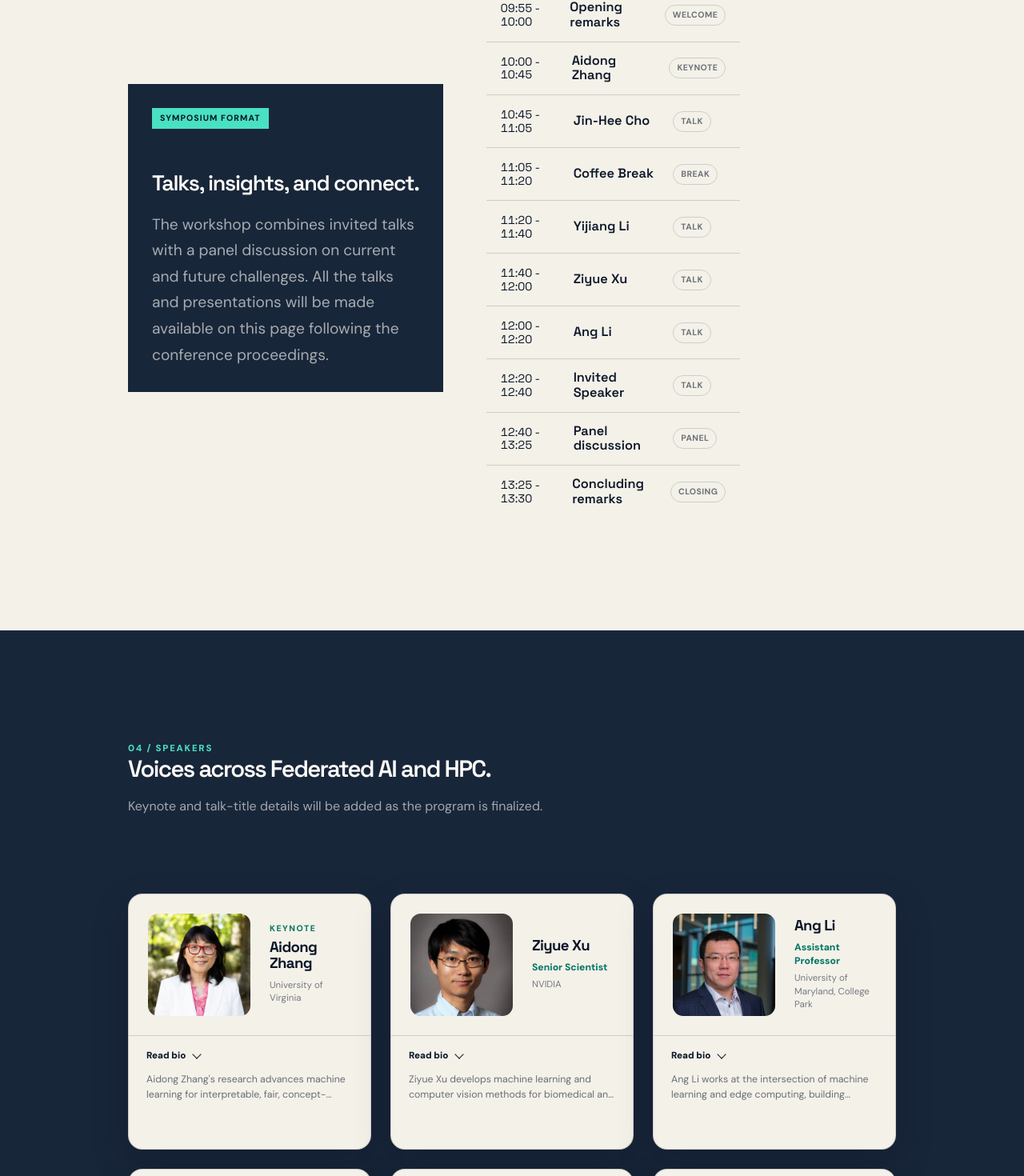
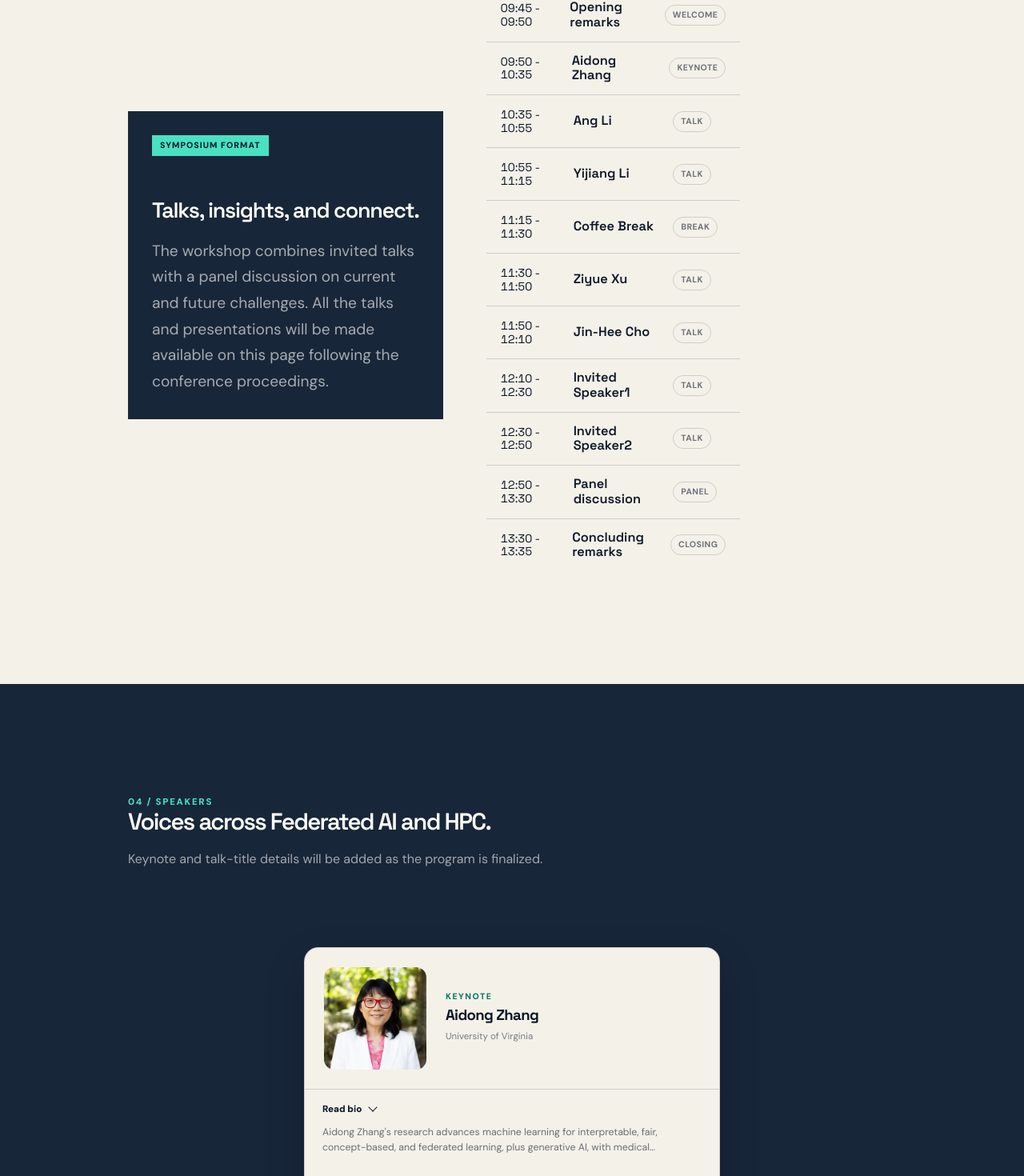
Before and after one commit to hpcFL/Cluster26, a Next.js app: page / in a window 1280 px wide. Shown: the part 3525-4995 px from the top of the page at 80% size. Built offline with nearby package versions, Linux system fonts and the light colour scheme; no server answers.

Commit message:
adding placeholder for another speaker

```diff
--- a/app/globals.css
+++ b/app/globals.css
@@ -1101,6 +1101,13 @@ h1 {
   min-width: 0;
 }
 
+.speaker-card-keynote {
+  grid-column: 1 / -1;
+  justify-self: center;
+  width: 100%;
+  max-width: var(--speaker-card-width);
+}
+
 .speaker-card-invited {
   min-height: var(--person-card-min-height);
   overflow: hidden;
--- a/app/page.tsx
+++ b/app/page.tsx
@@ -107,16 +107,17 @@ function ScopeTopicIcon({ icon }: { icon: ScopeIconName }) {
 }
 
 const schedule = [
-  { time: "09:55 - 10:00", activity: "Opening remarks", type: "Welcome" },
-  { time: "10:00 - 10:45", activity: "Aidong Zhang", type: "Keynote" },
-  { time: "10:45 - 11:05", activity: "Jin-Hee Cho", type: "Talk" },
-  { time: "11:05 - 11:20", activity: "Coffee Break", type: "Break" },
-  { time: "11:20 - 11:40", activity: "Yijiang Li", type: "Talk" },
-  { time: "11:40 - 12:00", activity: "Ziyue Xu", type: "Talk" },
-  { time: "12:00 - 12:20", activity: "Ang Li", type: "Talk" },
-  { time: "12:20 - 12:40", activity: "Invited Speaker", type: "Talk" },
-  { time: "12:40 - 13:25", activity: "Panel discussion", type: "Panel" },
-  { time: "13:25 - 13:30", activity: "Concluding remarks", type: "Closing" },
+  { time: "09:45 - 09:50", activity: "Opening remarks", type: "Welcome" },
+  { time: "09:50 - 10:35", activity: "Aidong Zhang", type: "Keynote" },
+  { time: "10:35 - 10:55", activity: "Ang Li", type: "Talk" },
+  { time: "10:55 - 11:15", activity: "Yijiang Li", type: "Talk" },
+  { time: "11:15 - 11:30", activity: "Coffee Break", type: "Break" },
+  { time: "11:30 - 11:50", activity: "Ziyue Xu", type: "Talk" },
+  { time: "11:50 - 12:10", activity: "Jin-Hee Cho", type: "Talk" },
+  { time: "12:10 - 12:30", activity: "Invited Speaker1", type: "Talk" },
+  { time: "12:30 - 12:50", activity: "Invited Speaker2", type: "Talk" },
+  { time: "12:50 - 13:30", activity: "Panel discussion", type: "Panel" },
+  { time: "13:30 - 13:35", activity: "Concluding remarks", type: "Closing" },
 ];
 
 const keynoteSpeaker = {
@@ -164,16 +165,25 @@ const invitedSpeakers = [
     bio: "Jin-Hee Cho directs the Trustworthy Cyberspace Lab at Virginia Tech, working on trust management, uncertainty-aware decision-making, and AI for cybersecurity, with additional interests in moving target defense, deceptive defense, and network science.",
     profile: "https://people.cs.vt.edu/~jicho/",
     photo: publicAsset("/speakers/jin-hee-cho.jpg"),
-},
+  },
   {
-    name: "Invited speaker",
-    initials: "IS",
+    name: "Invited speaker1",
+    initials: "IS1",
     role: "Role",
     organization: "Organization",
     bio: "enter bio here",
-    profile: "profile url",
-    photo: "n/a",
+    profile: null,
+    photo: null,
   },
+  {
+    name: "Invited speaker2",
+    initials: "IS2",
+    role: "Role",
+    organization: "Organization",
+    bio: "enter bio here",
+    profile: null,
+    photo: null,
+  }
 ];
 
 const previousWorkshops = [
```
Also changed, not shown: 1 other file (tests, documents, lock files or other folders).
